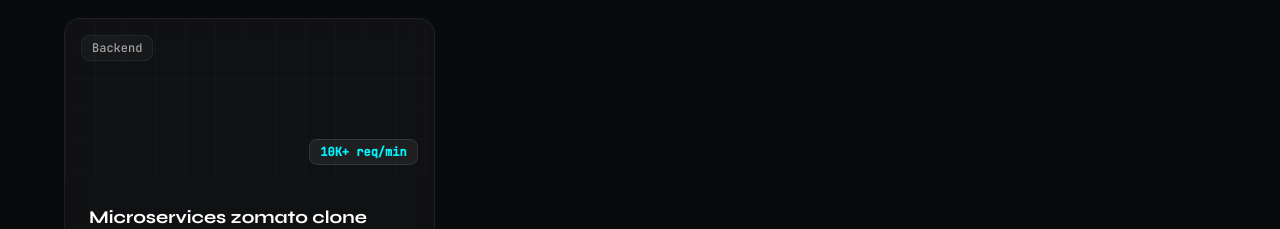
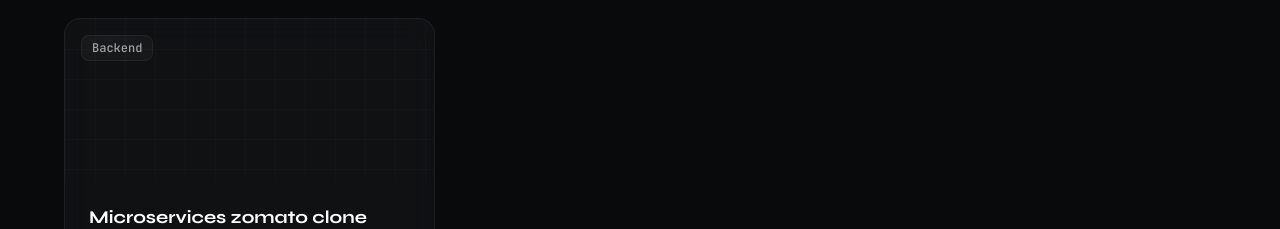
Before and after one commit to mahtobhola431/portFolioBhola, a Next.js app: page / in a window 1280 px wide. Shown: the part 6020-6249 px from the top of the page. Built offline with nearby package versions, Linux system fonts and the light colour scheme.

Commit message:
Update index.ts

```diff
--- a/src/data/index.ts
+++ b/src/data/index.ts
@@ -282,7 +282,7 @@ export const projects: Project[] = [
     imageGradient: "from-orange-500/20 via-amber-500/10 to-transparent",
     category: "Backend",
     featured: false,
-    metrics: "10K+ req/min",
+    // metrics: "10K+ req/min",
   },
   // {
   //   id: "p6",
```
